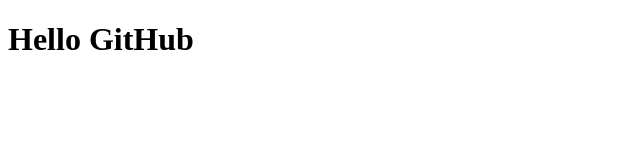
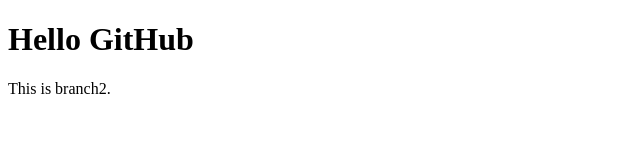
Before and after one commit to YiSiWang/Hello-GitHub, a plain HTML site: page index.html in a window 1280 px wide. Shown: the whole page, without its empty margins (0-640 px from the left). Drawn offline with Linux system fonts and the light colour scheme.

Commit message:
created branch2

```diff
--- a/index.html
+++ b/index.html
@@ -5,5 +5,6 @@
 </head>
 <body>
   <h1>Hello GitHub</h1>
+  <p>This is branch2.</p>
 </body>
 </html>
```
